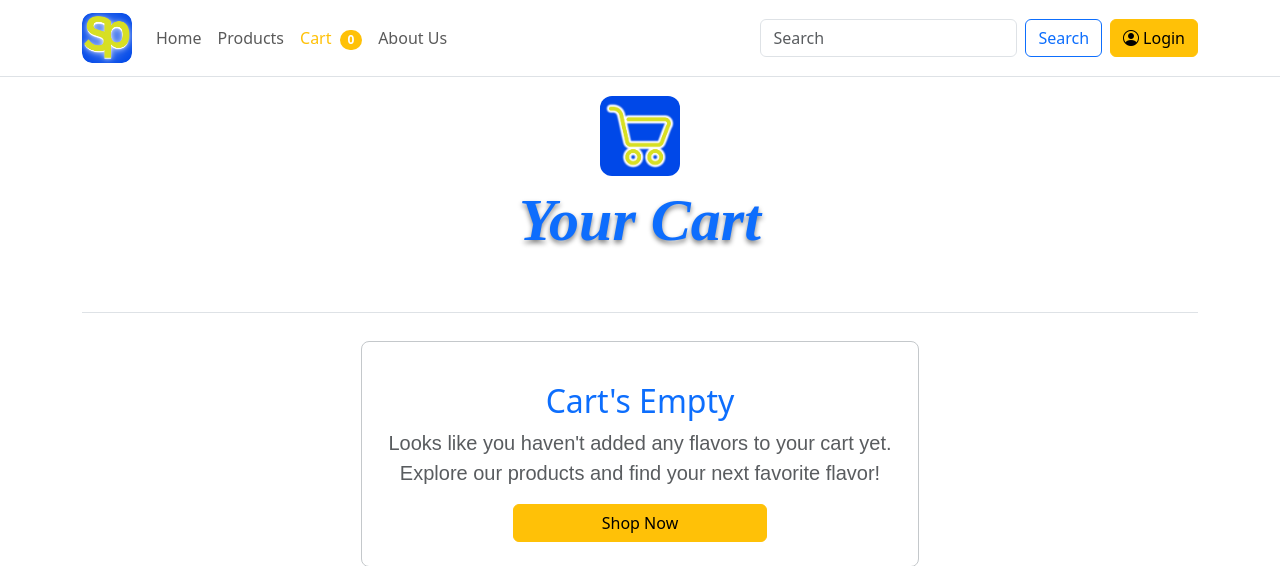
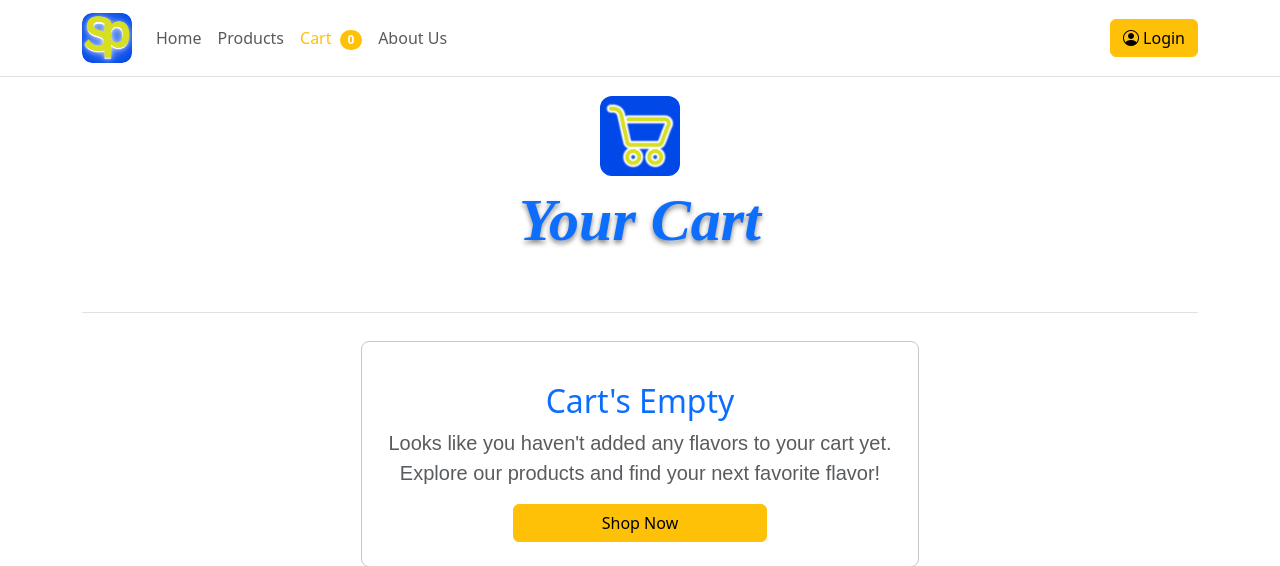
Before and after one commit to yosoykyle/SoPopped, a PHP site: page /cart.php in a window 1280 px wide. Shown: the top 566 px of the page. Run offline with PHP 8.4, Linux system fonts and the light colour scheme; data that the repository does not hold is empty; some libraries are stand-ins or nearby versions; some web fonts are replaced.

Commit message:
Remove search bar from navbar

```diff
--- a/components/navbar.php
+++ b/components/navbar.php
@@ -33,15 +33,7 @@ $userName = $isLoggedIn ? $_SESSION['user_name'] : '';
         <a class="nav-link <?= $current === 'cart.php' ? 'active text-warning' : '' ?>" href="cart.php">Cart <span class="flavorCoutCart badge bg-warning rounded-pill ms-1">0</span></a>
         <a class="nav-link <?= $current === 'aboutUs.php' ? 'active text-warning' : '' ?>" href="aboutUs.php">About Us</a>
       </div>
-      <form method="#" action="#" class="d-flex gap-2" role="search">
-        <input
-          class="form-control"
-          type="search"
-          placeholder="Search"
-          aria-label="Search" />
-        <button class="btn btn-outline-primary" type="submit">
-          Search
-        </button>
+      <div class="d-flex gap-2 align-items-center">
         <?php if ($isLoggedIn): ?>
           <div class="dropdown">
             <button
@@ -63,7 +55,7 @@ $userName = $isLoggedIn ? $_SESSION['user_name'] : '';
             <i class="bi bi-person-circle"></i>Login
           </button>
         <?php endif; ?>
-      </form>
+      </div>
     </div>
     <!-- cart scripts moved to footer for end-of-body loading -->
   </div>
```
